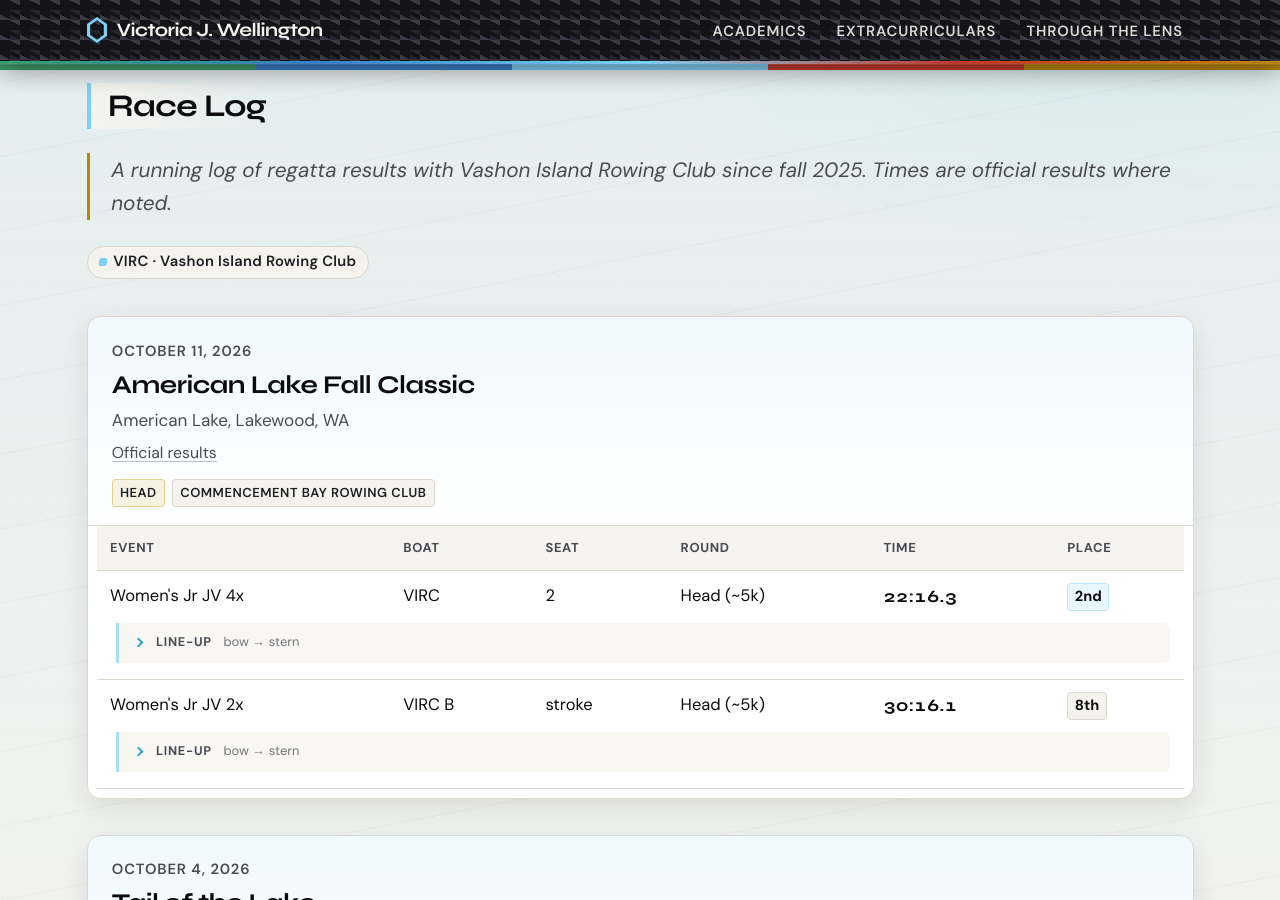
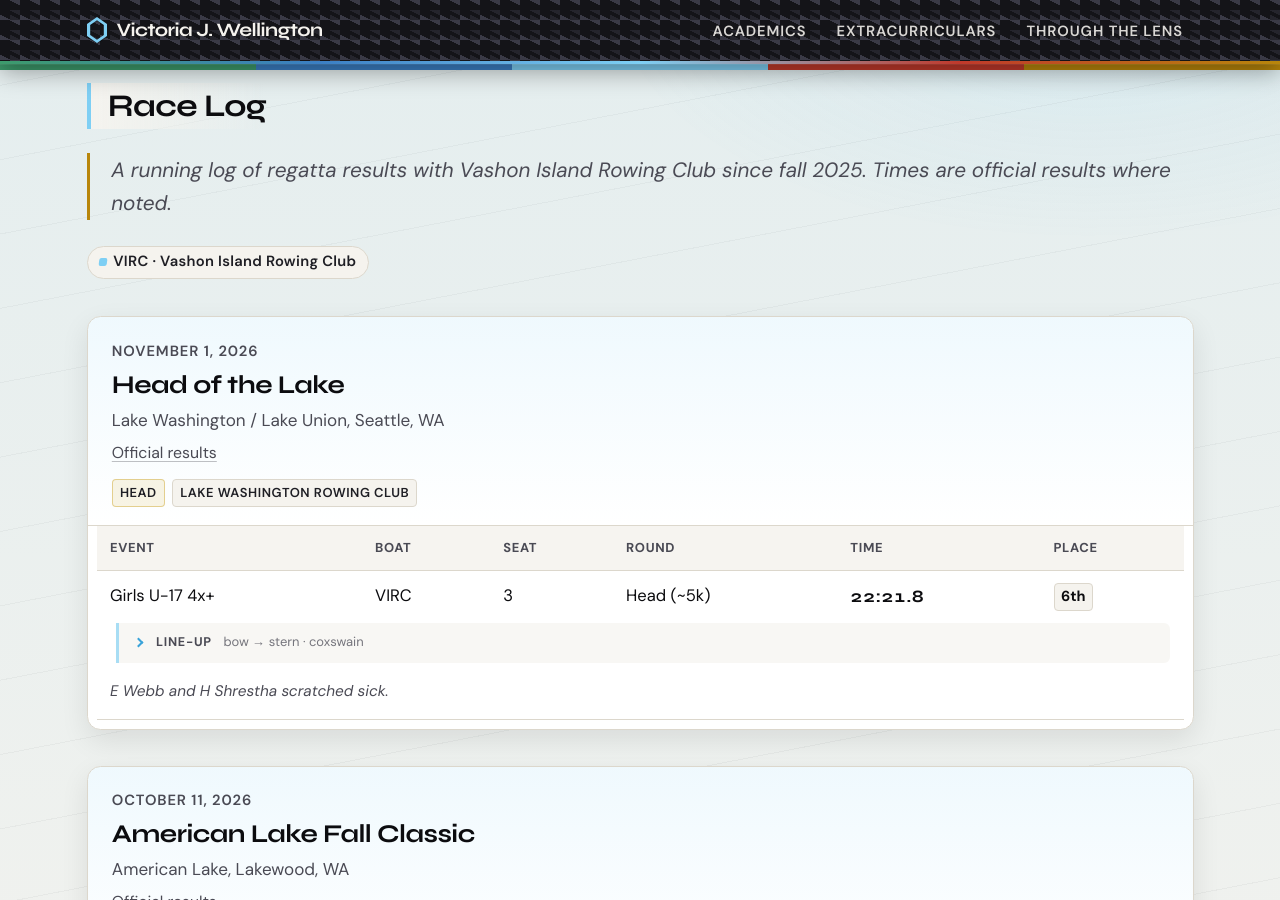
Before and after one commit to thewellington/victoriajwellington.com, a Jekyll site: the page built from race-log.md, in a window 1280 px wide and 900 px high. Built offline with Jekyll 4.4.1, drawn with Linux system fonts in a browser that asks for light colours.

Commit message:
Add Head of the Lake 2026 results to the race log.
Co-authored-by: Cursor <cursoragent@cursor.com>

```diff
--- a/_data/regatta_results.yml
+++ b/_data/regatta_results.yml
@@ -5,6 +5,30 @@ club: Vashon Island Rowing Club
 club_short: VIRC
 
 regattas:
+  - name: Head of the Lake
+    slug: head-of-the-lake-2026
+    date: 2026-11-01
+    date_label: November 1, 2026
+    venue: Lake Washington / Lake Union, Seattle, WA
+    format: head
+    host: Lake Washington Rowing Club
+    url: https://www.regattacentral.com/v3/regatta/10593
+    results_url: https://www.regattacentral.com/v3/regatta/results?event_id=6&job_id=10593
+    results:
+      - event: Girls U-17 4x+
+        boat: VIRC
+        seat: "3"
+        round: Head (~5k)
+        time: "22:21.8"
+        place: 6
+        note: E Webb and H Shrestha scratched sick.
+        crew:
+          - { seat: bow, name: substitute }
+          - { seat: "2", name: substitute }
+          - { seat: "3", name: V Wellington }
+          - { seat: stroke, name: J Ely }
+          - { seat: cox, name: A Cartier }
+
   - name: American Lake Fall Classic
     slug: american-lake-fall-classic-2026
     date: 2026-10-11
--- a/extracurricular.md
+++ b/extracurricular.md
@@ -74,8 +74,8 @@ slug: extracurricular
         <li><a href="{{ '/race-log/' | relative_url }}">Race log</a></li>
       </ul>
       <p class="oar-cta__note">
-        Regatta times since fall 2025 &mdash; American Lake Fall Classic, Tail of the Lake,
-        Vancouver Lake Sprints, Swiftwater Sprints, Northwest Regionals.
+        Regatta times since fall 2025 &mdash; Head of the Lake, American Lake Fall Classic,
+        Tail of the Lake, Vancouver Lake Sprints, Swiftwater Sprints, Northwest Regionals.
       </p>
     </div>
   </div>
```
